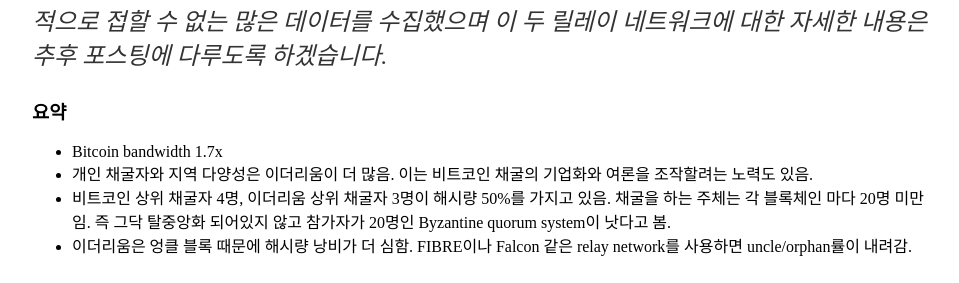
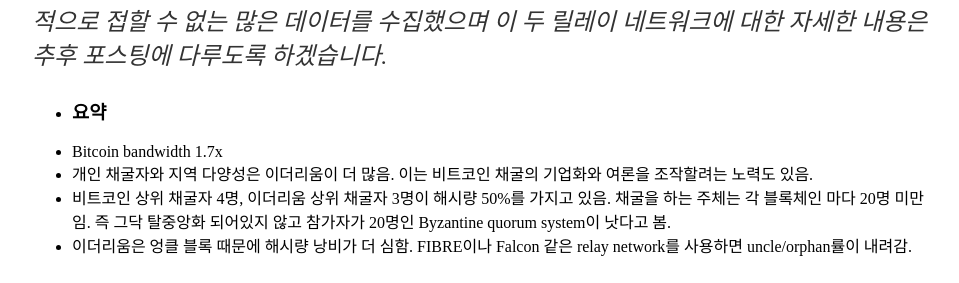
Before and after one commit to matthew-mskim/s3unha.github.io, a Jekyll site: the page built from _posts/2018-01-22-DBEN-Review.md, in a window 1280 px wide. Shown: the part 827-1110 px from the top of the page, without its empty margins (160-1119 px from the left). Built offline with Jekyll 4.4.1, drawn with Linux system fonts in a browser that asks for light colours.

```diff
--- a/_posts/2018-01-22-DBEN-Review.md
+++ b/_posts/2018-01-22-DBEN-Review.md
@@ -11,7 +11,7 @@ date: 2018-01-22
 
 *FIBRE과 Falcon은 풀노드간 P2P 통신 이외 효율적인 블록 확산과 채굴을 위해 존재하는 중앙화 신속 릴레이 네트워크입니다. 논문 저자인 코넬 연구팀은 Falcon 네트워크를 통해 일반적으로 접할 수 없는 많은 데이터를 수집했으며 이 두 릴레이 네트워크에 대한 자세한 내용은 추후 포스팅에 다루도록 하겠습니다.*
 
-### 요약
+* ### 요약
 - Bitcoin bandwidth 1.7x
 - 개인 채굴자와 지역 다양성은 이더리움이 더 많음. 이는 비트코인 채굴의 기업화와 여론을 조작할려는 노력도 있음.
 - 비트코인 상위 채굴자 4명, 이더리움 상위 채굴자 3명이 해시량 50%를 가지고 있음. 채굴을 하는 주체는 각 블록체인 마다 20명 미만임. 즉 그닥 탈중앙화 되어있지 않고 참가자가 20명인 Byzantine quorum system이 낫다고 봄.
```
